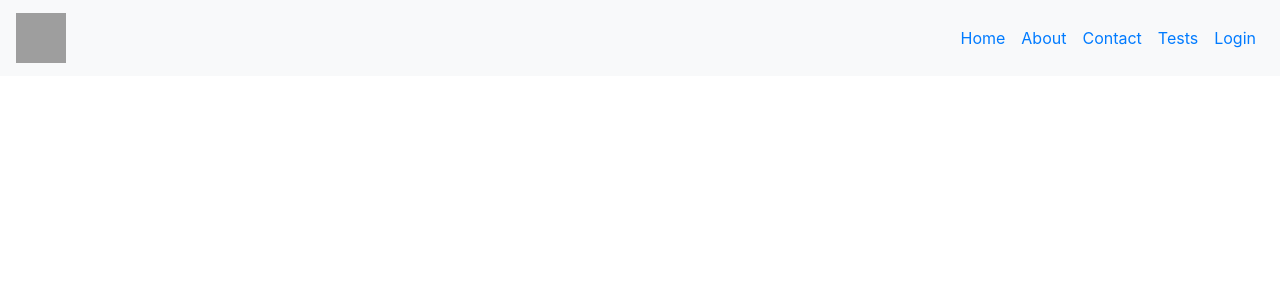
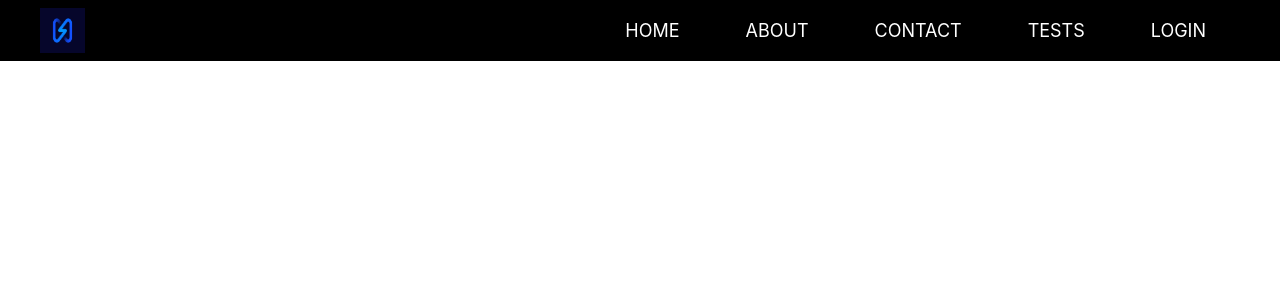
Before and after one commit to shantanavKapse/MinorProject, a Flask app: template templates/base.html in a window 1280 px wide. Shown: the top 300 px of the page. Run offline with Flask 2, Linux system fonts and the light colour scheme; the template is opened without the code that fills it, so the values that code supplies are empty; parts of the project's set-up code (start-up, migrations or seed data) failed here and were passed over; some libraries are stand-ins or nearby versions; grey boxes are pictures that could not be loaded.

Commit message:
modifid navbar css file

```diff
--- a/static/css/base.css
+++ /dev/null
@@ -1,4 +0,0 @@
-body{
-    background-color: black;
-    color: white;
-}
--- /dev/null
+++ b/static/css/navbar.css
@@ -0,0 +1,36 @@
+.navbar{
+    margin-top: 0px;
+    margin-bottom: 0px;
+    padding-left: 40px;
+    padding-top: 3px;
+    padding-bottom: 3px;
+    background-color: black;
+}
+.active{
+    text-decoration: underline;
+    background-color: blue;
+    color: white;
+}
+
+.nav-item{
+    padding-right: 50px;
+    font-size: medium;
+    text-transform: uppercase;
+}
+.nav-item a:hover{
+    text-decoration: underline;
+    color: white;
+}
+
+.nav-link{
+    color: white;
+    font-size: large;
+
+}
+.navbar-brand{
+    size: 20px;
+}
+.logo{
+    height: 45px;
+    width: 45px;
+}
--- /dev/null
+++ b/static/js/navbar.js
@@ -0,0 +1,4 @@
+$("#clickid,#clickid1,#clickid2,#clickid4,#clickid5").click(function(){
+    $('.active').removeClass('active');
+    $(this).addClass('active');
+});
--- a/templates/base.html
+++ b/templates/base.html
@@ -4,17 +4,18 @@
     <meta charset="UTF-8">
     <meta name="viewport" content="width=device-width, initial-scale=1">
     <title>{% block title %}{% endblock %}</title>
+    <link rel="stylesheet" href="https://cdn.jsdelivr.net/npm/bootstrap@4.0.0/dist/css/bootstrap.min.css" integrity="sha384-Gn5384xqQ1aoWXA+058RXPxPg6fy4IWvTNh0E263XmFcJlSAwiGgFAW/dAiS6JXm" crossorigin="anonymous">
     {% block css %}{% endblock %}
-    <link rel="stylesheet" href="https://cdn.jsdelivr.net/npm/bootstrap@4.0.0/dist/css/bootstrap.min.css" integrity="sha384-Gn5384xqQ1aoWXA+058RXPxPg6fy4IWvTNh0E263XmFcJlSAwiGgFAW/dAiS6JXm" crossorigin="anonymous">
-    <link rel="stylesteet" href="{{url_for('static', filename='css/base.css')}}">
 
 </head>
 <body>
     {% include 'navbar.html' %}
     {% block body %}{% endblock %}
-    {% block js %}{% endblock %}
+
     <script src="https://code.jquery.com/jquery-3.2.1.slim.min.js" integrity="sha384-KJ3o2DKtIkvYIK3UENzmM7KCkRr/rE9/Qpg6aAZGJwFDMVNA/GpGFF93hXpG5KkN" crossorigin="anonymous"></script>
 <script src="https://cdn.jsdelivr.net/npm/popper.js@1.12.9/dist/umd/popper.min.js" integrity="sha384-ApNbgh9B+Y1QKtv3Rn7W3mgPxhU9K/ScQsAP7hUibX39j7fakFPskvXusvfa0b4Q" crossorigin="anonymous"></script>
 <script src="https://cdn.jsdelivr.net/npm/bootstrap@4.0.0/dist/js/bootstrap.min.js" integrity="sha384-JZR6Spejh4U02d8jOt6vLEHfe/JQGiRRSQQxSfFWpi1MquVdAyjUar5+76PVCmYl" crossorigin="anonymous"></script>
+{% block js %}{% endblock %}
 </body>
+
 </html>
--- a/templates/navbar.html
+++ b/templates/navbar.html
@@ -1,33 +1,40 @@
-<nav class="navbar navbar-expand-sm bg-light">
+{% block css %}
+<link rel="stylesheet" type="text/css" href="{{url_for('static', filename='css/navbar.css')}}">
+{% endblock %}
+<nav class="navbar sticky-top navbar-expand-sm ">
 
   <a class="navbar-brand" href="#">
-          <img src="images/logo_N.jpg" width="50" height="50" alt="">
+    <img class="logo" src="{{url_for('static', filename='img/logo.png')}}" width="50" height="50" alt="">
   </a>
-    <ul class="navbar-nav ml-auto">
-        <li class="nav-item">
+  <ul class="navbar-nav ml-auto" >
+    <li class="nav-item" id="clickid1">
       <a class="nav-link" href="#">
         Home
       </a>
     </li>
-        <li class="nav-item">
+    <li class="nav-item" id="clickid2">
       <a class="nav-link" href="#">
         About
       </a>
     </li>
-        <li class="nav-item">
-            <a class="nav-link" href="#">
+    <li class="nav-item" id="clickid">
+      <a class="nav-link" href="#" >
         Contact
       </a>
     </li>
-        <li class="nav-item">
+    <li class="nav-item" id="clickid4">
       <a class="nav-link" href="#">
         Tests
       </a>
     </li>
-        <li class="nav-item">
+    <li class="nav-item" id="clickid5">
       <a class="nav-link" href="#">
         Login
       </a>
     </li>
   </ul>
 </nav>
+
+{% block js %}
+<script src="{{ url_for('static', filename='js/navbar.js') }}"></script>
+{% endblock %}
```
Also changed, not shown: static/css/home.css (added, +35 -0 lines), templates/home.html (+4 -8 lines), static/img/bg_black.png (added), static/img/logo.png (added). Lines whose indentation alone changed are shown as unchanged.
